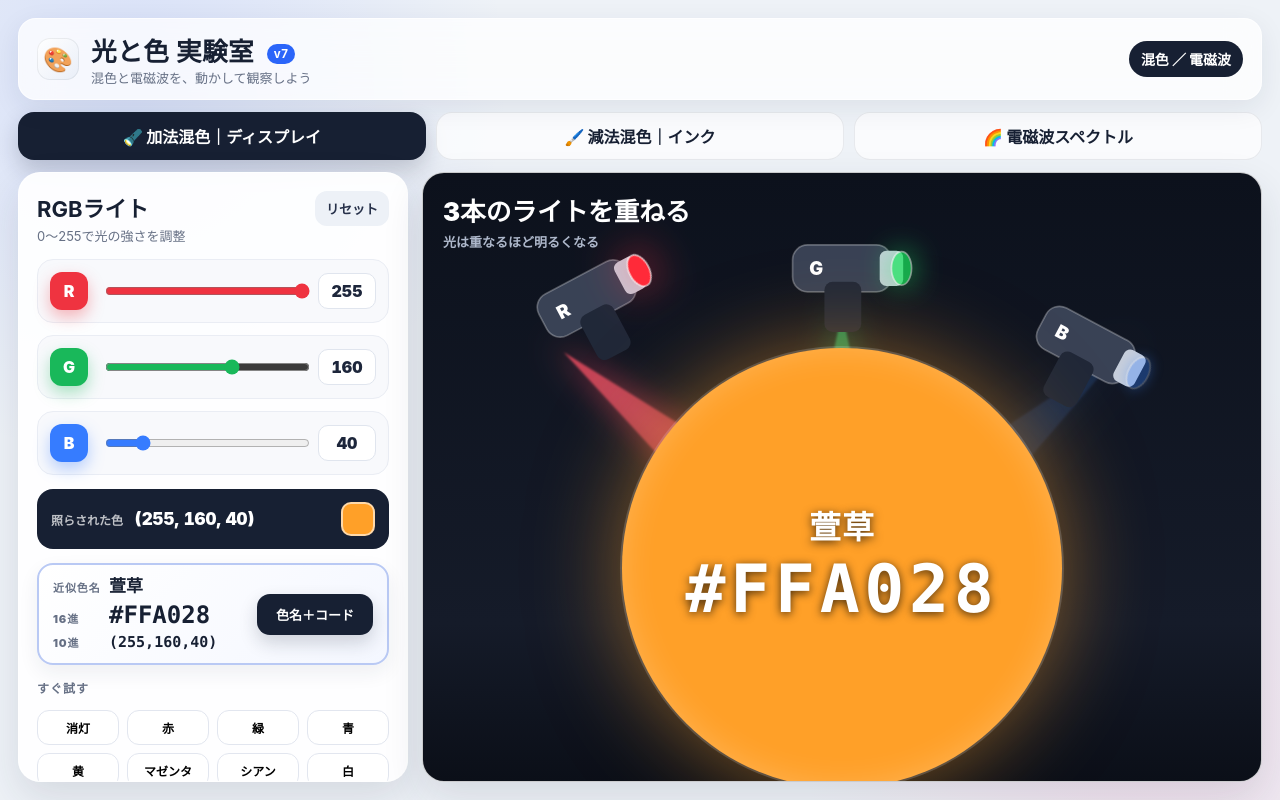
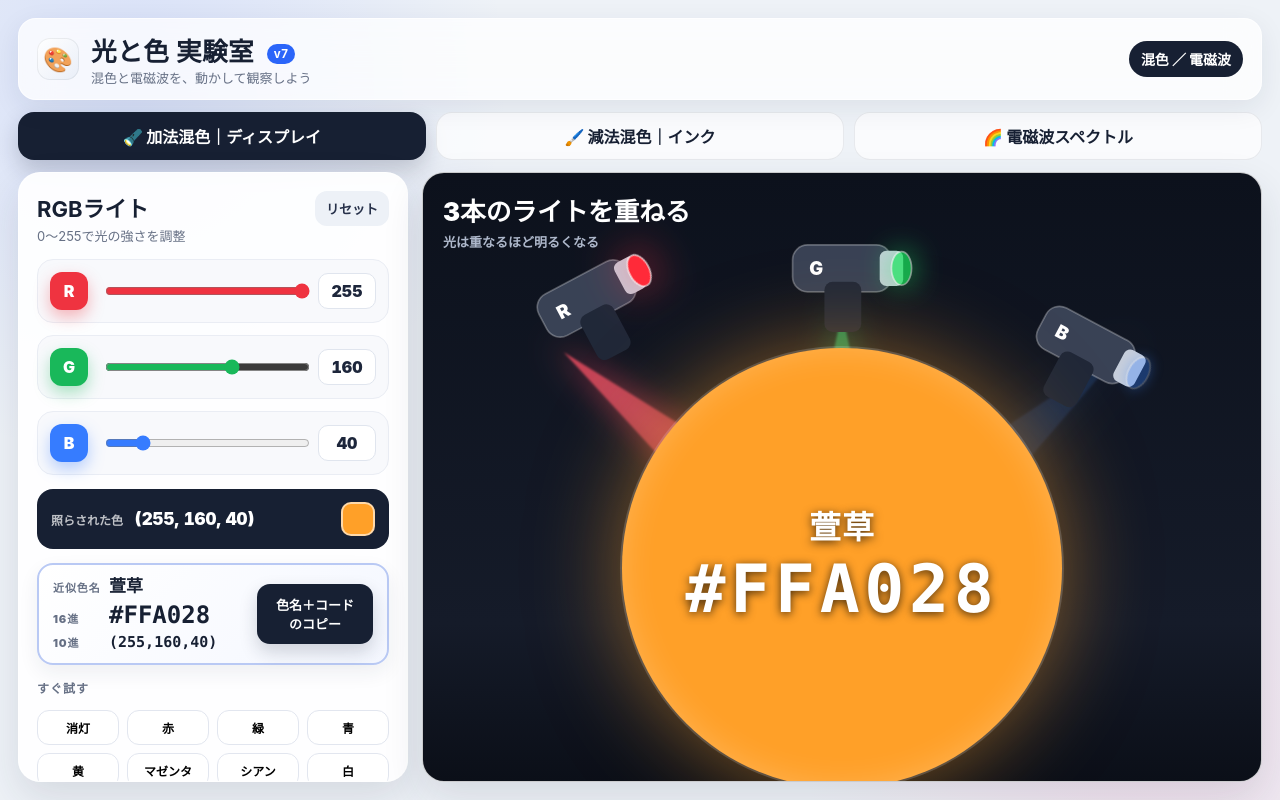
Before and after one commit to ilrmath/colors, a plain HTML site: page index.html in a window 1280 px wide. Drawn offline with Linux system fonts and the light colour scheme.

Commit message:
Update index.html

```diff
--- a/index.html
+++ b/index.html
@@ -940,7 +940,7 @@
               <code class="color-code-value rgb-decimal" id="rgbDecimalLarge">(255,160,40)</code>
             </div>
           </div>
-          <button class="copy-code" id="copyRgbHex" type="button">色名＋コード</button>
+          <button class="copy-code" id="copyRgbHex" type="button">色名＋コードのコピー</button>
         </div>
 
         <div class="preset-title">すぐ試す</div>
```
